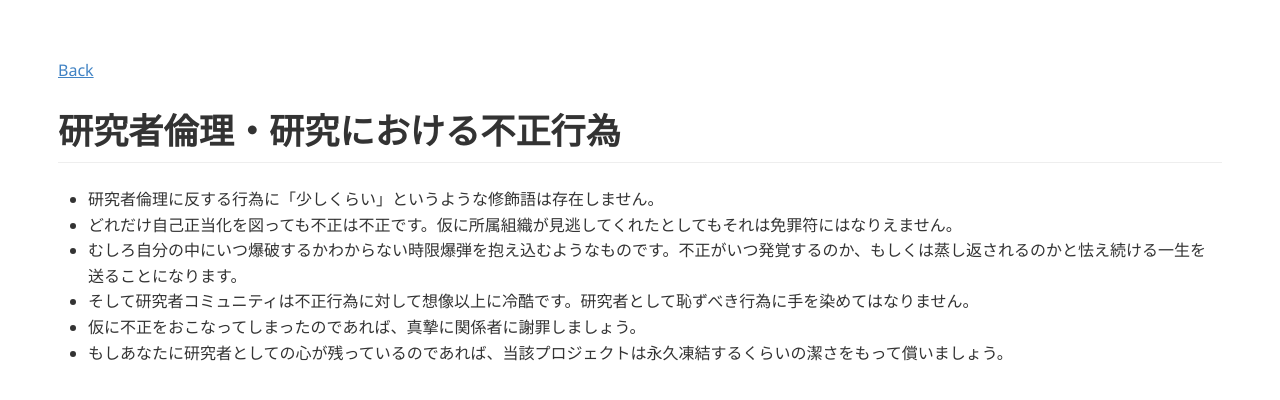
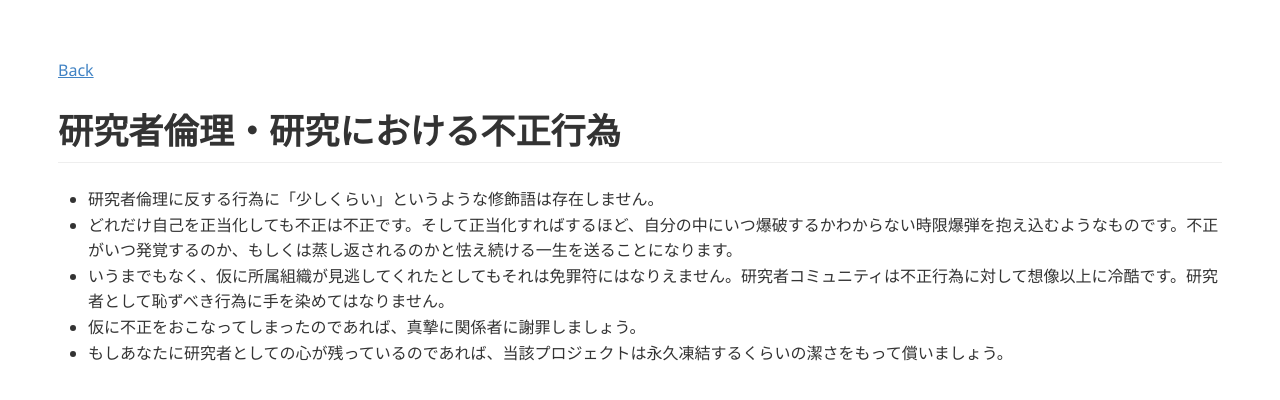
Before and after one commit to tnitoh/tnitoh.github.io, a Jekyll site: the page built from research_ethics.md, in a window 1280 px wide. Shown: the top 400 px of the page. Built offline with Jekyll 4.4.1, drawn with Linux system fonts in a browser that asks for light colours; Markdown is read by kramdown in place of the engine named in the settings.

Commit message:
Update research_ethics.md

```diff
--- a/research_ethics.md
+++ b/research_ethics.md
@@ -8,8 +8,7 @@ title: Website of Toshihide Itoh
 # 研究者倫理・研究における不正行為
 
 - 研究者倫理に反する行為に「少しくらい」というような修飾語は存在しません。
-- どれだけ自己正当化を図っても不正は不正です。仮に所属組織が見逃してくれたとしてもそれは免罪符にはなりえません。
-- むしろ自分の中にいつ爆破するかわからない時限爆弾を抱え込むようなものです。不正がいつ発覚するのか、もしくは蒸し返されるのかと怯え続ける一生を送ることになります。
-- そして研究者コミュニティは不正行為に対して想像以上に冷酷です。研究者として恥ずべき行為に手を染めてはなりません。
+- どれだけ自己を正当化しても不正は不正です。そして正当化すればするほど、自分の中にいつ爆破するかわからない時限爆弾を抱え込むようなものです。不正がいつ発覚するのか、もしくは蒸し返されるのかと怯え続ける一生を送ることになります。
+- いうまでもなく、仮に所属組織が見逃してくれたとしてもそれは免罪符にはなりえません。研究者コミュニティは不正行為に対して想像以上に冷酷です。研究者として恥ずべき行為に手を染めてはなりません。
 - 仮に不正をおこなってしまったのであれば、真摯に関係者に謝罪しましょう。
 - もしあなたに研究者としての心が残っているのであれば、当該プロジェクトは永久凍結するくらいの潔さをもって償いましょう。
```
